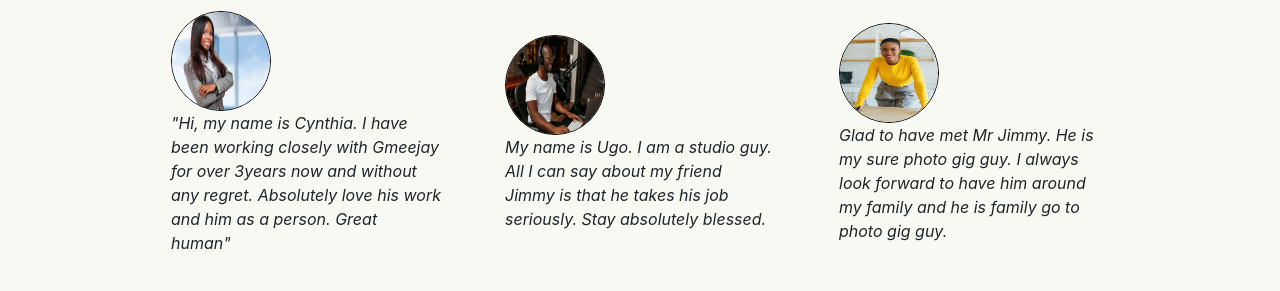
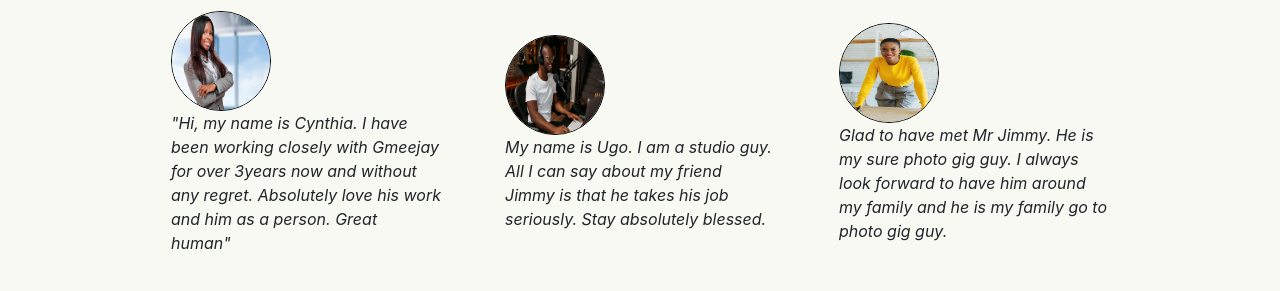
Before and after one commit to Charlestrawberry/react-photography-project, a React (Create React App) app: page /About in a window 1280 px wide. Shown: the part 1860-2151 px from the top of the page. Built offline with nearby package versions, Linux system fonts and the light colour scheme.

Commit message:
edit about page

```diff
--- a/src/About.js
+++ b/src/About.js
@@ -122,7 +122,7 @@ export const About = () => {
             </div>
             <div className='col-sm-4 section-testimonials container'>
                 <img src= './images/black3.jpg' alt='tetimonial'  />
-                <p><cite>Glad to have met Mr Jimmy. He is my sure photo gig guy. I always look forward to have him around my family and he is family go to photo gig <em>guy.</em> </cite> </p>
+                <p><cite>Glad to have met Mr Jimmy. He is my sure photo gig guy. I always look forward to have him around my family and he is my family go to photo gig <em>guy.</em> </cite> </p>
             </div>
             </div>
             </section>
--- a/src/components/Footer.js
+++ b/src/components/Footer.js
@@ -14,7 +14,7 @@ function Footer() {
                     You can unsubscribe at any time.
                 </p>
                 <div className="input-areas">
-                    <form action ='Received. We get back to you soon' name="contact" type="file" method="POST" data-netlify="true">
+                    <form action ='/Received. We get back to you soon' name="contact" type="file" method="POST" data-netlify="true">
                         <input type='email' name='email' placeholder='enter email'
                         className='footer-input'
                         />
```
Also changed, not shown: 1 other file (tests, documents, lock files or other folders).
